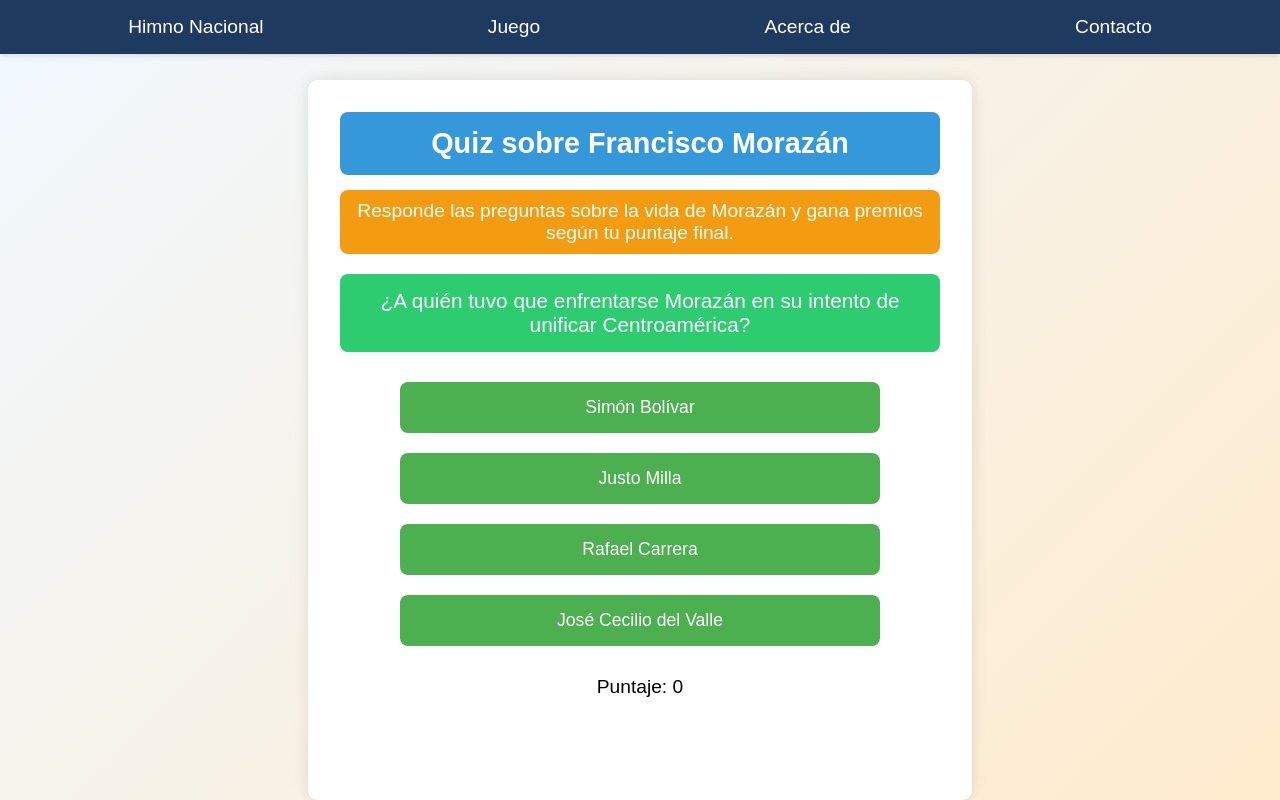
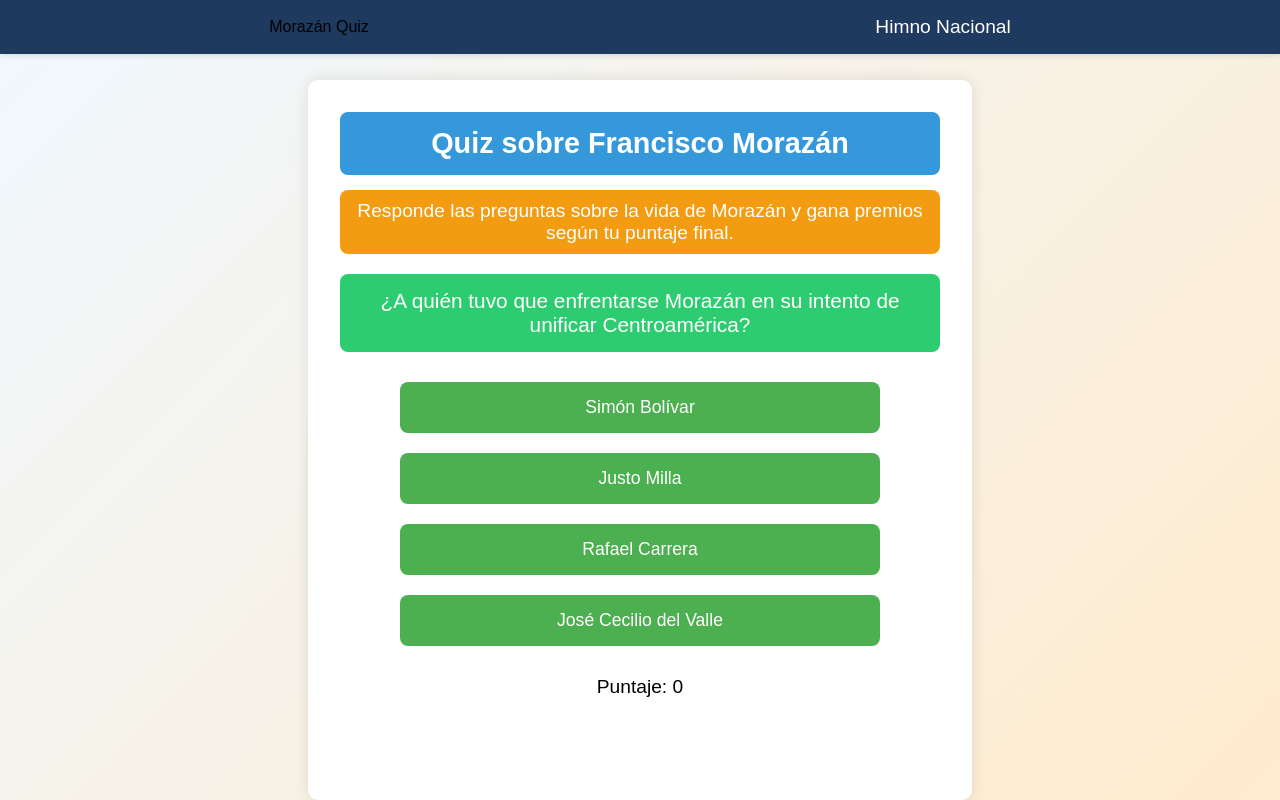
Before and after one commit to Rayomax777/morazanhvm, a plain HTML site: page index.html in a window 1280 px wide. Drawn offline with Linux system fonts and the light colour scheme.

Commit message:
Update index.html

```diff
--- a/index.html
+++ b/index.html
@@ -10,10 +10,8 @@
     <!-- Navbar -->
     <nav id="navbar">
         <div class="navbar-container">
+             <a class="about">Morazán Quiz</a>
             <a href="https://hnhimno.onrender.com" class="navbar-item">Himno Nacional</a>
-            <a href="#game-container" class="navbar-item">Juego</a>
-            <a href="#about" class="navbar-item">Acerca de</a>
-            <a href="#contact" class="navbar-item">Contacto</a>
         </div>
     </nav>
 
```
